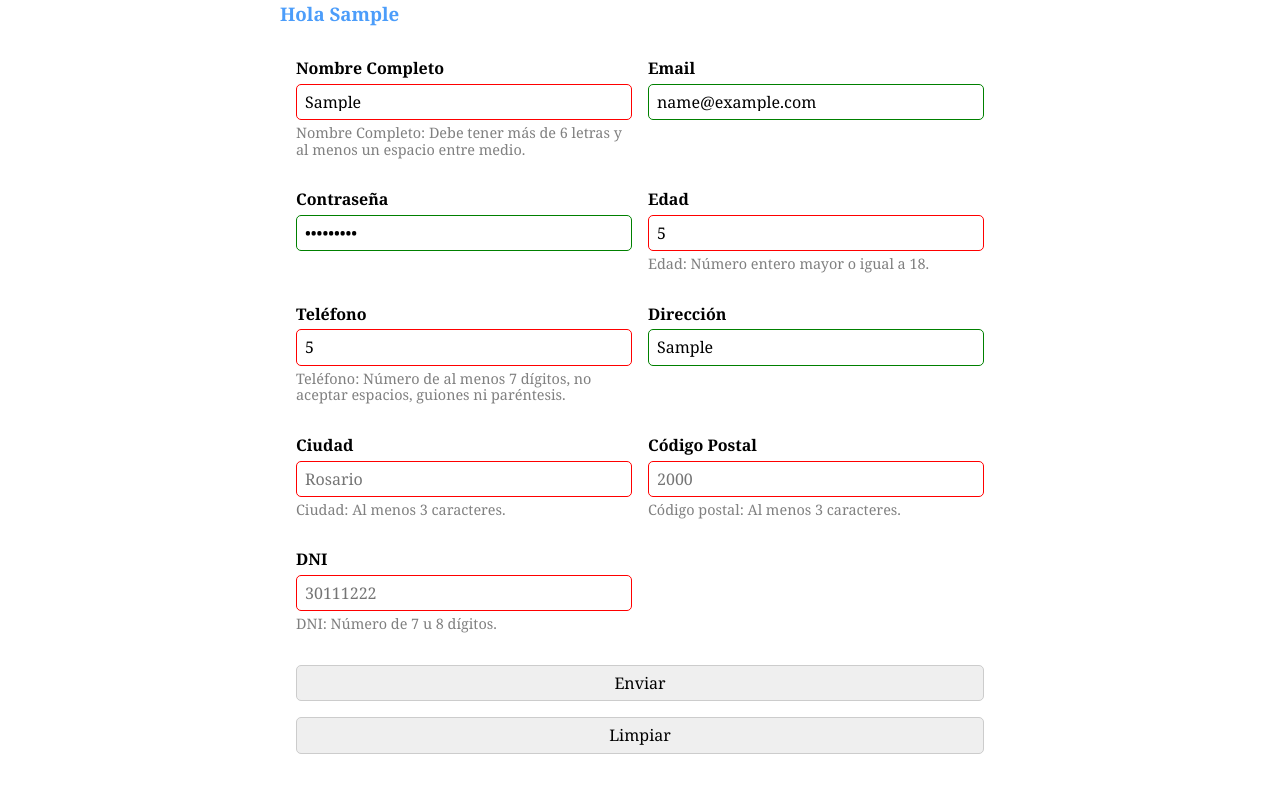
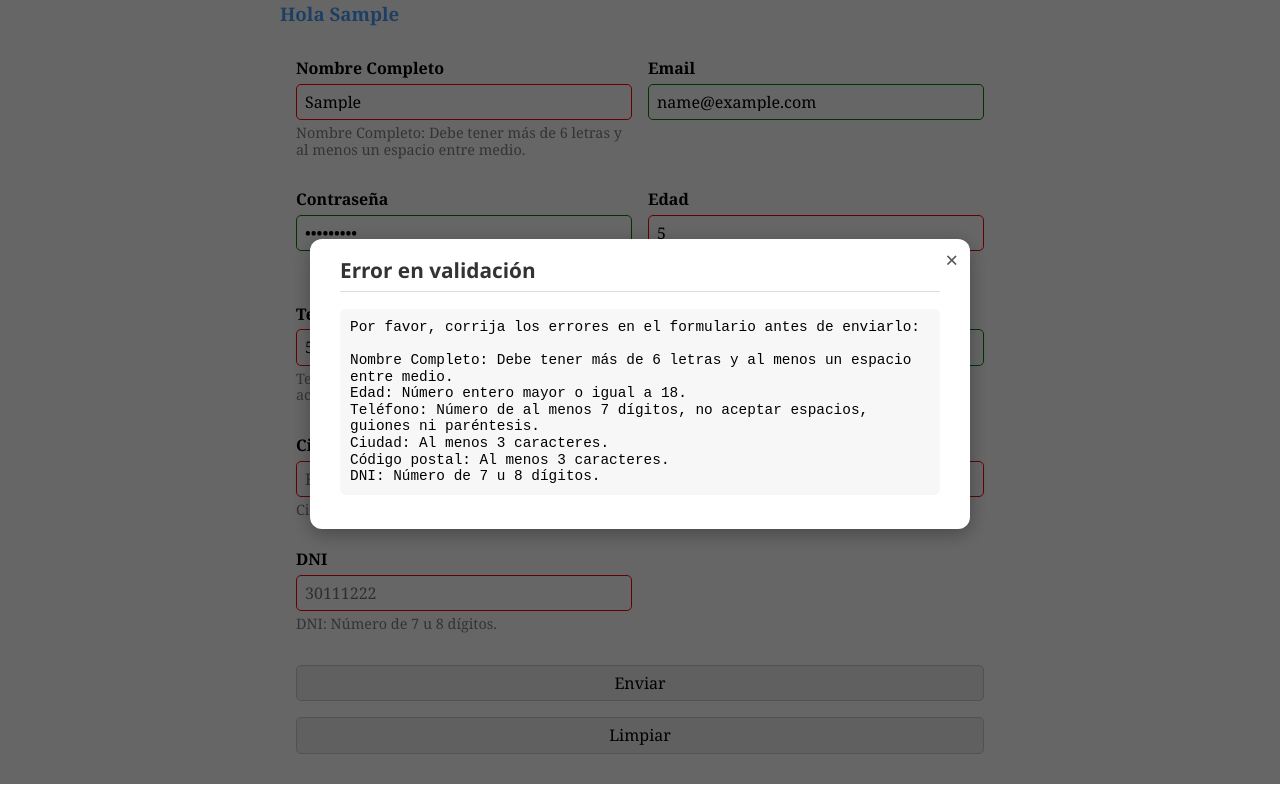
Before and after one commit to diegoabianchi/intro-web-2025, a plain HTML site: page subscription.html in a window 1280 px wide. Both pictures are taken after typing "Sample", "name@example.com", "Sample123", "5", "5", "Sample" into the empty fields and a click on the input "Enviar". Shown: the part 292-1092 px from the top of the page. Drawn offline with nearby package versions, Linux system fonts and the light colour scheme.

Commit message:
Envio asincronico de formulario a url - Modal para mostrar mensajes

```diff
--- a/css/styles.css
+++ b/css/styles.css
@@ -160,6 +160,63 @@ footer p {
   margin-top: 0.3rem;
 }
 
+/* Modal */
+.modal {
+    position: fixed;
+    top: 0; left: 0; right: 0; bottom: 0;
+    background-color: rgba(0,0,0,0.6);
+    display: flex;
+    justify-content: center;
+    align-items: center;
+    z-index: 10000;
+}
+.modal.oculto {
+    display: none;
+}
+.modal-contenido {
+    background: #fff;
+    padding: 20px 30px;
+    border-radius: 12px;
+    max-width: 600px;
+    max-height: 80vh;
+    width: 90%;
+    overflow-y: auto;
+    box-shadow: 0 5px 20px rgba(0,0,0,0.3);
+    position: relative;
+    text-align: left;
+    font-family: "Segoe UI", sans-serif;
+}
+.modal-contenido h2 {
+    margin-top: 0;
+    color: #333;
+    font-size: 1.3em;
+    border-bottom: 1px solid #ddd;
+    padding-bottom: 8px;
+}
+#modalMensaje {
+    white-space: pre-wrap;
+    word-wrap: break-word;
+    font-family: "Courier New", monospace;
+    font-size: 0.9em;
+    background: #f7f7f7;
+    padding: 10px;
+    border-radius: 6px;
+    margin-top: 10px;
+    overflow-x: auto;
+    max-height: 60vh;
+}
+.cerrar {
+    position: absolute;
+    top: 8px; right: 12px;
+    font-size: 22px;
+    cursor: pointer;
+    color: #555;
+    transition: color 0.2s ease;
+}
+.cerrar:hover {
+    color: #000;
+}
+
 
 /* ===== Mobile ===== */
 @media (max-width: 768px) {
--- a/js/script.js
+++ b/js/script.js
@@ -242,7 +242,7 @@ function limpiarDNI() {
 /*Al presionar el botón “Enviar” se debe mostrar un cartel emergente con la información cargada en el formulario en caso de que haya
 pasado todas las validaciones. Si alguna validación no pasó, además de mostrar el error debajo del campo, también se debe mostrar
 el error en el cartel emergente.*/
-function enviarFormulario(event) {
+async function enviarFormulario(event) {
     event.preventDefault(); // Evitar el envío del formulario
     console.log('enviarFormulario');
 
@@ -278,6 +278,36 @@ function enviarFormulario(event) {
 
         alert(mensaje);
 
+        // Clase 10 - Envío de datos al servidor (GET con query params)
+        console.log('Enviando datos al servidor...');
+        // Recolectar datos del formulario
+        const form = document.getElementById('miFormulario');
+        const datos = new FormData(form);
+        const params = new URLSearchParams(datos).toString();
+        const url = `https://jsonplaceholder.typicode.com/posts?${params}`;
+
+        try {
+            const response = await fetch(url, { method: 'GET' });
+
+            if (!response.ok) {
+                const errorTexto = `Error ${response.status}: ${response.statusText}`;
+                mostrarModal("Error al enviar datos", errorTexto);
+                return;
+            }
+
+            const data = await response.json();
+            console.log('Respuesta recibida:', data);
+
+            // Mostrar modal con los datos recibidos
+            mostrarModal("Suscripción exitosa 🎉", JSON.stringify(data, null, 2));
+
+            // Guardar en LocalStorage
+            localStorage.setItem('datosSuscripcion', JSON.stringify(Object.fromEntries(datos)));
+
+        } catch (error) {
+            mostrarModal("Error de conexión", error.message);
+        }
+
     } else {
         var errores = document.getElementsByClassName('error-msg');
         var stringErrores = "";
@@ -287,7 +317,9 @@ function enviarFormulario(event) {
             }
         }
 
-        alert('Por favor, corrija los errores en el formulario antes de enviarlo: '+'\n\n'+stringErrores);
+        //alert('Por favor, corrija los errores en el formulario antes de enviarlo: '+'\n\n'+stringErrores);
+        mostrarModal('Error en validación', 'Por favor, corrija los errores en el formulario antes de enviarlo: '+'\n\n'+stringErrores);
+        return;
     }
 }
 
@@ -306,3 +338,55 @@ function limpiarSaludo() {
     console.log('limpiarSaludo');
     document.getElementById('saludo').textContent = '';
 }
+
+
+// -----------------------------------------------------------------------
+// ----------------------------- Clase 10 --------------------------------
+// -----------------------------------------------------------------------
+
+// MODAL
+function crearModal() {
+    const modal = document.createElement('div');
+    modal.id = 'miModal';
+    modal.classList.add('modal', 'oculto');
+    modal.innerHTML = `
+        <div class="modal-contenido">
+            <span id="cerrarModal" class="cerrar">&times;</span>
+            <h2 id="modalTitulo"></h2>
+            <pre id="modalMensaje"></pre>
+        </div>
+    `;
+    document.body.appendChild(modal);
+
+    // Cerrar modal
+    document.getElementById('cerrarModal').addEventListener('click', ocultarModal);
+    modal.addEventListener('click', function (e) {
+        if (e.target === modal) ocultarModal();
+    });
+}
+function ocultarModal() {
+    document.getElementById('miModal').classList.add('oculto');
+}
+
+function mostrarModal(titulo, mensaje) {
+    const modal = document.getElementById('miModal');
+    document.getElementById('modalTitulo').textContent = titulo;
+    document.getElementById('modalMensaje').textContent = mensaje;
+    modal.classList.remove('oculto');
+}
+
+// Crear modal al cargar la página
+document.addEventListener('DOMContentLoaded', crearModal);
+
+// --- CARGAR DATOS DESDE LOCALSTORAGE AL INICIAR ---
+window.onload = function() {
+    const guardados = localStorage.getItem('datosSuscripcion');
+    if (guardados) {
+        const datos = JSON.parse(guardados);
+        for (const [key, value] of Object.entries(datos)) {
+            const campo = document.getElementById(key);
+            if (campo) campo.value = value;
+        }
+        document.getElementById('saludo').textContent = 'Hola ' + (datos.nombreCompleto || '');
+    }
+};
```
